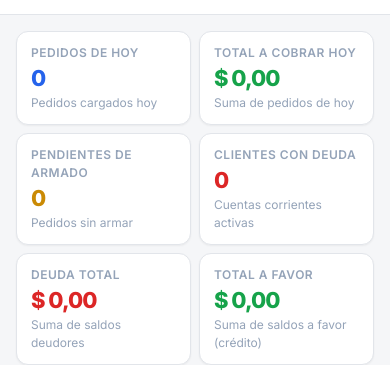
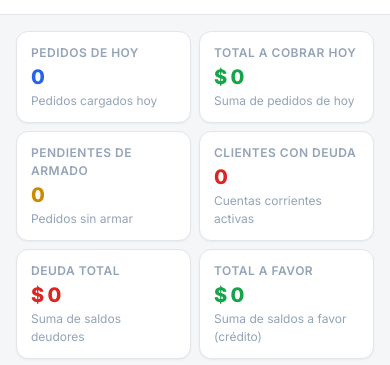
Before and after one commit to franco77coria/Panel-Leonardo, a Next.js app: page / in a window 390 px wide. Shown: the part 219-584 px from the top of the page. Built offline with nearby package versions, Linux system fonts and the light colour scheme; no server answers; the database is empty.

Commit message:
style(dashboard): remove currency decimals and improve kpi card responsiveness

```diff
--- a/app/globals.css
+++ b/app/globals.css
@@ -365,10 +365,11 @@ a {
 }
 
 .kpi-value {
-  font-size: 28px;
+  font-size: 26px;
   font-weight: 800;
-  letter-spacing: -1px;
+  letter-spacing: -0.5px;
   line-height: 1.1;
+  word-break: break-word;
 }
 
 .kpi-sub {
@@ -708,7 +709,8 @@ textarea {
   }
 
   .kpi-value {
-    font-size: 22px;
+    font-size: 20px;
+    word-break: break-word;
   }
 
   .two-col {
--- a/lib/utils.ts
+++ b/lib/utils.ts
@@ -12,7 +12,8 @@ export function formatCurrency(amount: number | string | null | undefined): stri
     return new Intl.NumberFormat('es-AR', {
         style: 'currency',
         currency: 'ARS',
-        minimumFractionDigits: 2,
+        minimumFractionDigits: 0,
+        maximumFractionDigits: 0,
     }).format(num)
 }
 
```
